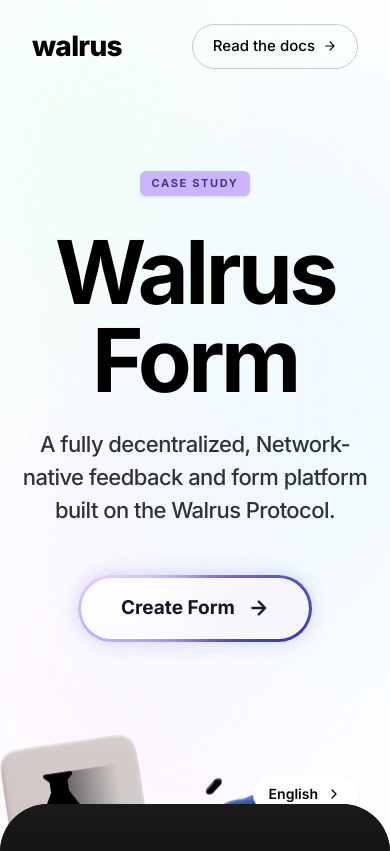
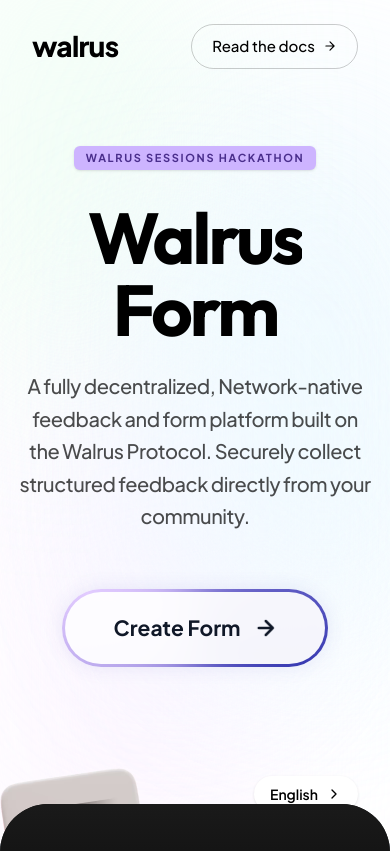
Before and after one commit to pramadanif/walrusform, a Next.js app: page / in a window 390 px wide. Shown: the top 851 px of the page. Built offline with nearby package versions, Linux system fonts and the light colour scheme.

Commit message:
feat: add responsive typography, mouse-tracking motion, and text reveal animations to the hero section

```diff
--- a/src/app/globals.css
+++ b/src/app/globals.css
@@ -1,13 +1,34 @@
 @import "tailwindcss";
 
-@theme {
-  --color-walrus-bg: #f9fafb;
+:root {
+  --font-outfit: 'Outfit', sans-serif;
+  --font-jakarta: 'Plus Jakarta Sans', sans-serif;
 }
 
 body {
   margin: 0;
   padding: 0;
   overflow-x: hidden;
+  font-family: var(--font-jakarta);
+}
+
+h1, h2, h3, h4, h5, h6 {
+  font-family: var(--font-outfit);
+}
+
+@keyframes text-reveal {
+  0% { transform: translateY(100%); opacity: 0; filter: blur(10px); }
+  100% { transform: translateY(0); opacity: 1; filter: blur(0); }
+}
+
+.animate-text-reveal {
+  display: inline-block;
+  overflow: hidden;
+}
+
+.animate-text-reveal > span {
+  display: inline-block;
+  animation: text-reveal 1.2s cubic-bezier(0.16, 1, 0.3, 1) both;
 }
 
 /* Custom Animations for Hero */
--- a/src/app/layout.tsx
+++ b/src/app/layout.tsx
@@ -1,8 +1,16 @@
 import type { Metadata } from "next";
-import { Inter } from "next/font/google";
+import { Outfit, Plus_Jakarta_Sans } from "next/font/google";
 import "./globals.css";
 
-const inter = Inter({ subsets: ["latin"] });
+const outfit = Outfit({
+  subsets: ["latin"],
+  variable: "--font-outfit",
+});
+
+const jakarta = Plus_Jakarta_Sans({
+  subsets: ["latin"],
+  variable: "--font-jakarta",
+});
 
 export const metadata: Metadata = {
   title: "Walrus Form",
@@ -16,7 +24,7 @@
 }>) {
   return (
     <html lang="en">
-      <body className={`${inter.className} antialiased m-0 p-0`}>
+      <body className={`${outfit.variable} ${jakarta.variable} font-sans antialiased m-0 p-0`}>
         {children}
       </body>
     </html>
--- a/src/components/Hero.tsx
+++ b/src/components/Hero.tsx
@@ -1,9 +1,26 @@
-import React from 'react';
+"use client";
+
+import React, { useState, useEffect } from 'react';
 import Image from 'next/image';
 
 const Hero = () => {
+  const [mousePos, setMousePos] = useState({ x: 0, y: 0 });
+
+  useEffect(() => {
+    const handleMouseMove = (e: MouseEvent) => {
+      setMousePos({
+        x: (e.clientX / window.innerWidth - 0.5) * 20,
+        y: (e.clientY / window.innerHeight - 0.5) * 20,
+      });
+    };
+    window.addEventListener('mousemove', handleMouseMove);
+    return () => window.removeEventListener('mousemove', handleMouseMove);
+  }, []);
+
+  const headingWords = "Walrus Form".split(" ");
+
   return (
-    <main className="relative min-h-[100vh] w-full flex flex-col items-center justify-center pt-24 overflow-hidden group/hero">
+    <main className="relative min-h-[100vh] w-full flex flex-col items-center justify-center pt-24 overflow-hidden">
       {/* Liquid Background Gradient Shapes */}
       <div className="absolute inset-0 w-full h-full z-0 bg-white overflow-hidden pointer-events-none">
         <div className="absolute top-[-10%] left-[-5%] w-[45%] h-[55%] bg-[#dcfce7] rounded-full blur-[100px] opacity-50 animate-pulse"></div>
@@ -15,7 +32,15 @@
 
       {/* Hero Image Container */}
       <div className="absolute inset-0 w-full h-full z-10 flex justify-center items-end overflow-hidden pointer-events-none">
-        <div className="relative w-full h-[75%] max-w-[1600px] mx-auto translate-y-[40%] group-hover/hero:translate-y-[15%] transition-transform duration-1000 cubic-bezier(0.16, 1, 0.3, 1)">
+        <div
+          className="relative w-full h-[85%] max-w-[1600px] mx-auto pointer-events-auto group/hero-img"
+        >
+          <div
+            className="w-full h-full relative translate-y-[20%] group-hover/hero-img:translate-y-[8%] transition-transform duration-1000 cubic-bezier(0.16, 1, 0.3, 1)"
+            style={{
+              transform: `translate(${mousePos.x * -0.5}px, ${mousePos.y * -0.5}px) translateY(var(--tw-translate-y))`,
+            }}
+          >
             <Image
               src="/alkimi-hero.avif"
               alt="Hero Background"
@@ -25,27 +50,39 @@
             />
           </div>
         </div>
+      </div>
 
       {/* Content */}
-      <div className="relative z-10 flex flex-col items-center text-center px-4 max-w-5xl mx-auto -mt-32">
-        <div className="bg-[#cdb4ff] text-[#4a2e8c] text-[11px] font-bold tracking-[0.15em] uppercase px-3 py-1 rounded-md mb-8 shadow-sm">
-          Case Study
+      <div
+        className="relative z-20 flex flex-col items-center text-center px-4 max-w-5xl mx-auto -mt-32 transition-transform duration-300 ease-out"
+        style={{ transform: `translate(${mousePos.x}px, ${mousePos.y}px)` }}
+      >
+        <div className="bg-[#cdb4ff] text-[#4a2e8c] text-[11px] font-bold tracking-[0.15em] uppercase px-3 py-1 rounded-md mb-8 shadow-sm animate-fade-in-up">
+          Walrus Sessions Hackathon
         </div>
 
-        <h1 className="text-[5.5rem] leading-[1] font-bold tracking-[-0.04em] mb-6 text-black max-w-4xl mx-auto blur-in">
-          Walrus Form
+        <h1 className="text-[4.5rem] md:text-[7rem] leading-[1] font-bold tracking-[-0.04em] mb-6 text-black max-w-5xl mx-auto flex flex-wrap justify-center gap-x-6">
+          {headingWords.map((word, i) => (
+            <span key={i} className="animate-text-reveal">
+              <span style={{ animationDelay: `${i * 0.1}s` }}>{word}</span>
+            </span>
+          ))}
         </h1>
 
-        <p className="text-[22px] text-black/80 font-medium tracking-tight max-w-[800px] blur-in" style={{ animationDelay: '0.2s' }}>
-          A fully decentralized, Network-native feedback and form platform built on the Walrus Protocol.
+        <p className="text-[20px] md:text-[26px] text-black/70 font-medium tracking-tight max-w-[900px] overflow-hidden leading-relaxed">
+          <span className="block animate-text-reveal">
+            <span style={{ animationDelay: '0.4s' }}>
+              A fully decentralized, Network-native feedback and form platform built on the Walrus Protocol. Securely collect structured feedback directly from your community.
+            </span>
+          </span>
         </p>
 
         {/* Animated Button with circulating line */}
-        <div className="mt-12 relative group inline-flex p-[3px] overflow-hidden rounded-full cursor-pointer shadow-[0_0_20px_rgba(57,59,178,0.2)] hover:shadow-[0_0_30px_rgba(57,59,178,0.4)] transition-shadow duration-300 blur-in" style={{ animationDelay: '0.4s' }}>
+        <div className="mt-12 relative group inline-flex p-[3px] overflow-hidden rounded-full cursor-pointer shadow-[0_0_20px_rgba(57,59,178,0.1)] hover:shadow-[0_0_30px_rgba(57,59,178,0.3)] transition-shadow duration-300 animate-fade-in-up" style={{ animationDelay: '0.8s' }}>
           <span className="absolute inset-[-1000%] animate-rotate-border bg-[conic-gradient(from_90deg_at_50%_50%,#E2CBFF_0%,#393BB2_50%,#E2CBFF_100%)]" />
-          <button className="relative bg-white/95 backdrop-blur-xl text-gray-900 px-10 py-4 rounded-full text-[19px] font-bold flex items-center gap-3 transition-all hover:bg-white w-full h-full">
+          <button className="relative bg-white/95 backdrop-blur-xl text-gray-900 px-12 py-5 rounded-full text-[21px] font-bold flex items-center gap-3 transition-all hover:bg-white w-full h-full">
             Create Form
-            <svg className="animate-bounce-x" width="22" height="22" viewBox="0 0 24 24" fill="none" stroke="currentColor" strokeWidth="2.5" strokeLinecap="round" strokeLinejoin="round"><path d="M5 12h14M12 5l7 7-7 7"/></svg>
+            <svg className="animate-bounce-x" width="24" height="24" viewBox="0 0 24 24" fill="none" stroke="currentColor" strokeWidth="2.5" strokeLinecap="round" strokeLinejoin="round"><path d="M5 12h14M12 5l7 7-7 7"/></svg>
           </button>
         </div>
       </div>
```
Lines whose indentation alone changed are shown as unchanged.
